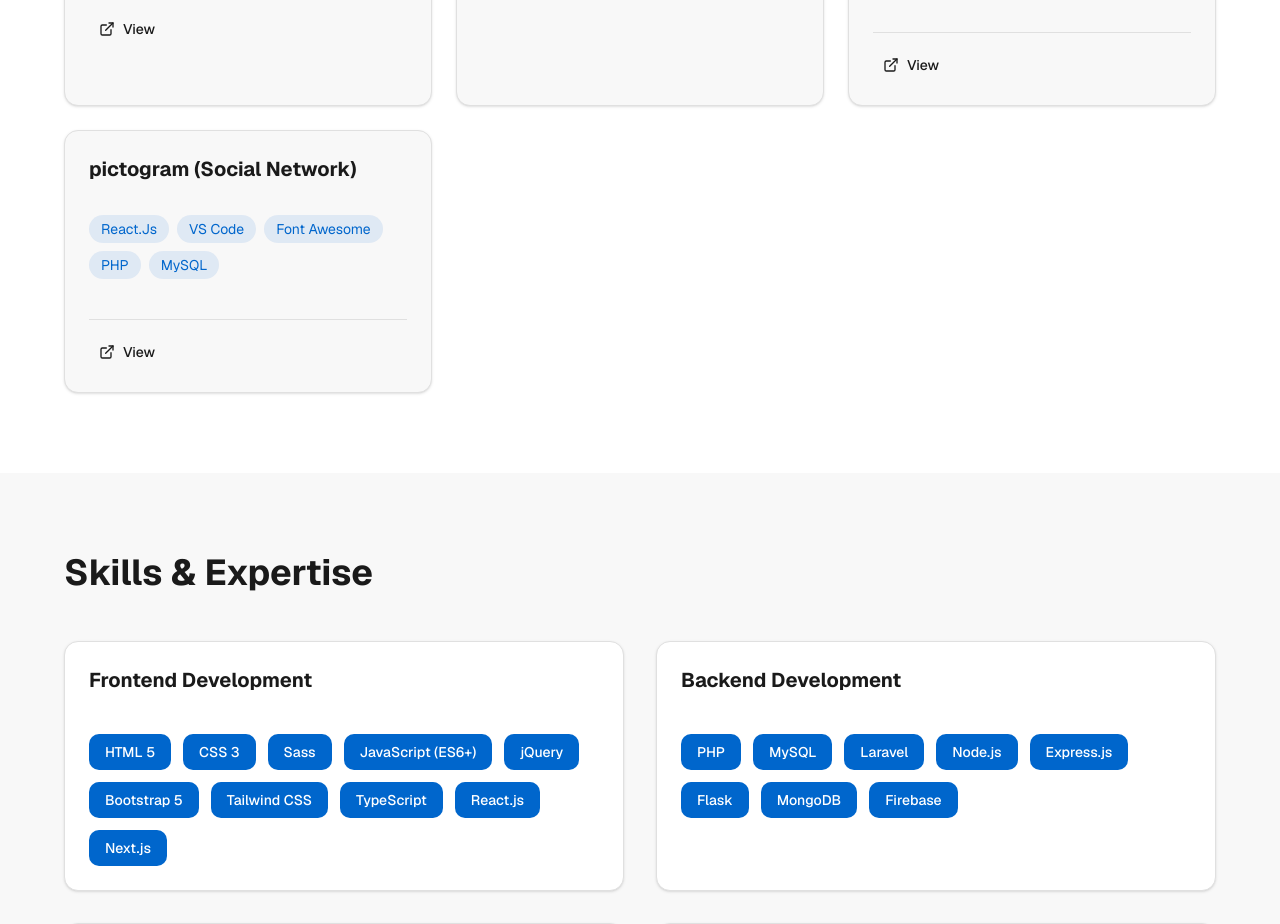
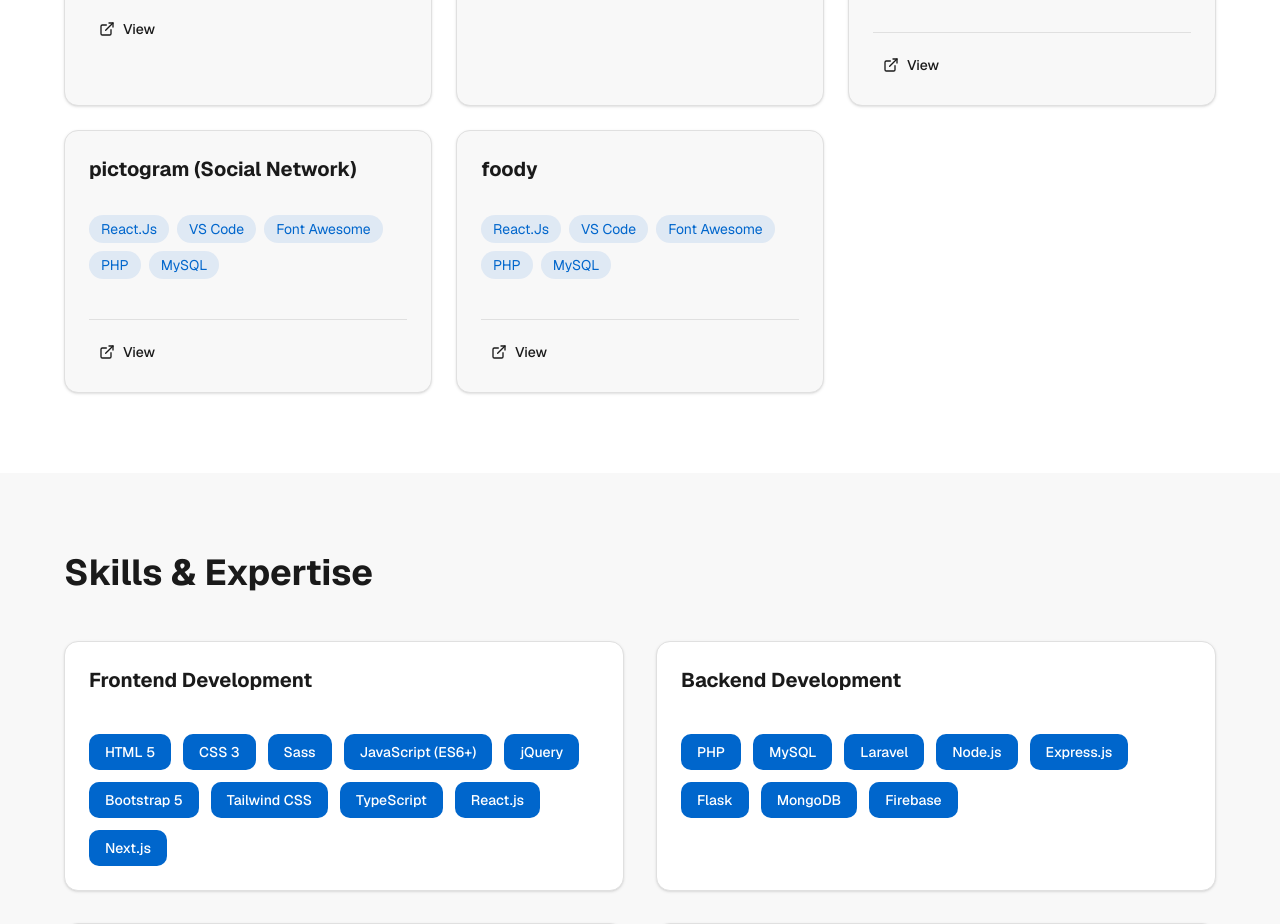
Before and after one commit to codercoder61/knoudev, a Next.js app: page / in a window 1280 px wide. Shown: the part 2520-3444 px from the top of the page. Built offline with nearby package versions, Linux system fonts and the light colour scheme.

Commit message:
Update projects.tsx

```diff
--- a/components/projects.tsx
+++ b/components/projects.tsx
@@ -123,6 +123,12 @@ const projects = [
     tags: ['React.Js','VS Code','Font Awesome','PHP','MySQL'],
     link: 'https://pictogram-woad.vercel.app/',
   },
+  {
+    id: 19,
+    title: 'foody',
+    tags: ['React.Js','VS Code','Font Awesome','PHP','MySQL'],
+    link: 'https://fooddy-phi.vercel.app/',
+  },
 ]
 
 export function Projects() {
```
